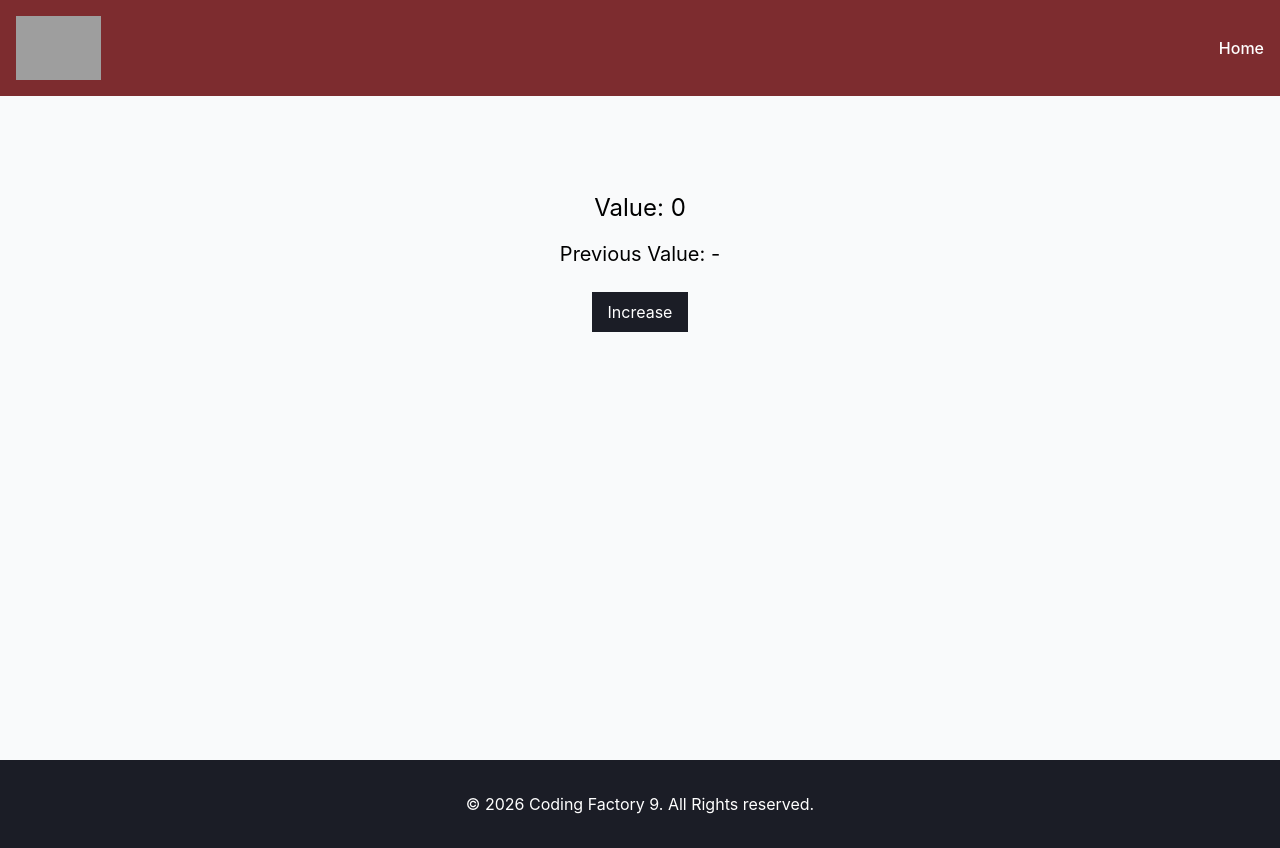
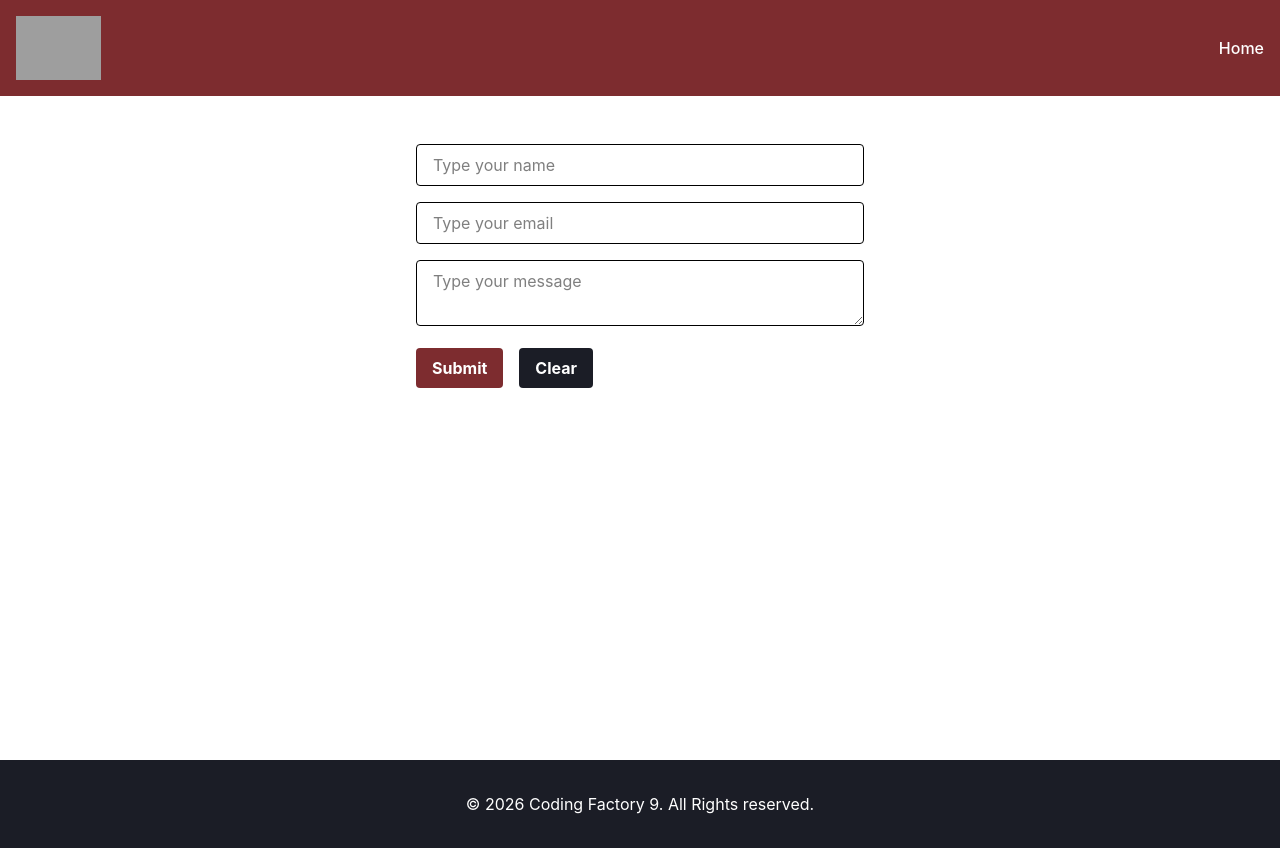
Before and after one commit to daster-13/cf9-react-app, a React (Vite) app: page /multifield-form in a window 1280 px wide. Built offline with nearby package versions, Linux system fonts and the light colour scheme; grey boxes are pictures that could not be loaded.

Commit message:
feat: add MultiFieldForm component

```diff
--- a/src/App.tsx
+++ b/src/App.tsx
@@ -1,64 +1,97 @@
-// import FunctionalComponent from "./components/LessonTwo/FunctionaComponent.tsx";
+
+// import FunctionalComponent from "./components/LessonTwo/FunctionalComponent.tsx";
 // import ClassComponent from "./components/LessonTwo/ClassComponent.tsx";
 // import ArrowFunctionalComponent from "./components/LessonTwo/ArrowFunctionalComponent.tsx";
 // import ArrowFunctionalComponentWithProps from "./components/LessonThree/ArrowFunctionalComponentWithProps.tsx";
-import Layout from "./components/Layout.tsx";
+// import Layout from "./components/Layout.tsx";
 // import CounterAdvanced from "./components/LessonFour/CounterAdvanced.tsx";
 // import NameChanger from "./components/LessonFive/NameChanger.tsx";
-// import CounterWithCustomHooks from "./components/LessonFive/CounterWithCustomHooks.tsx";
+// import CounterWithCustomHook from "./components/LessonFive/CounterWithCustomHook.tsx";
+// import {useEffect} from "react";
+// import NameChangerWithTitle from "./components/LessonFive/NameChangerWithTitle.tsx";
 // import AutoRedirect from "./components/LessonSix/AutoRedirect.tsx";
 // import AutoRedirectAdvanced from "./components/LessonSix/AutoRedirectAdvanced.tsx";
 // import WindowSize from "./components/LessonSix/WindowSize.tsx";
 // import FocusInput from "./components/LessonSix/FocusInput.tsx";
-import PreviousValue from "./components/LessonSix/PreviousValue.tsx";
+// import PreviousValue from "./components/LessonSix/PreviousValue.tsx";
+// import {useEffect} from "react";
+import {Route, Routes} from "react-router";
+// import NameChanger from "./components/LessonFive/NameChanger.tsx";
+import HomePage from "./pages/HomePage.tsx";
 
-// import Counter  from "./components/LessonFour/Counter.tsx"
+// import CounterAdvanced from "./components/LessonFour/CounterAdvanced.tsx";
+import RouterLayout from "./components/RouterLayout.tsx";
+import UserPage from "./pages/UserPage.tsx";
+import SearchPage from "./pages/SearchPage.tsx";
+import MultiFieldForm from "./components/LessonNine/MultiFieldForm.tsx";
+// import MultiFieldFormWithValidation from "./components/LessonNine/MultiFieldFormWithValidation.tsx";
+// import Counter from "./components/LessonFour/Counter.tsx";
 // import ClassCounter from "./components/LessonFour/ClassCounter.tsx";
-
-
-
+// import {useState} from "react";
 
 // type PropsA = {
-//     title: string,
-//     description: string,
+//   title: string,
+//   description: string,
 // }
-// type PropsB= {
-//     title: string,
-//     description: string,
+// type PropsB = {
+//   title: string,
+//   description: string,
 // }
 //
-// interface PropsTwo{
-//     title: string,
-//     description: string,
-// }
-// //UNION
-// type Status = "Error" | "Warning" | "Info";
+// // UNION
+// type Status = "Error" | "Info" | "Warning";
 //
-// //Tuples
-// type  Coordinates = [number, number];
+// // Tuples
+// type Coordinates = [number, number];
 //
 // //Functions
 // type ClickHandler = (event: MouseEvent) => void;
 //
 // //INTERSECTION
 // type Props = PropsA & PropsB;
+//
+// interface PropsTwo {
+//   title: string,
+//   description: string,
+// }
+//
+// interface PropsTwo {
+//   price: number,
+//   sort: number,
+// }
+// // PropsTwo = {title, description, price, sort}
+//
+// interface PropsThree extends PropsTwo {
+//   image: string,
+// }
+// // PropsThree = {title, description, price, sort, image}
 
-// interface PropsTwo{
-//    price:number,
-//    sort: number,
+// function setup() {
+//   alert("count")
 // }
-// PropsTwo = {title, description, price, sort}
-// interface PropsThree extends PropsTwo {
-//    image:string,
-// }
-//  PropsTree = {title, description, price, sort, image}
+//
+// useEffect(setup, [count])
+
+
+
 function App() {
 
+    // useEffect(() => {
+    //     alert("Hello World!");
+    //   }
+    //   )
+
+
+    // useEffect(() => {
+    //   history.pushState({}, "", "/about");
+    // }, []);
 
     return (
-
         <>
-          {/*Lesson Two*/}
+            {/*LESSON TWO*/}
+            {/*<FunctionalComponent />*/}
+            {/*<FunctionalComponent />*/}
+            {/*<FunctionalComponent />*/}
             {/*<FunctionalComponent />*/}
             {/*<ClassComponent />*/}
             {/*<ArrowFunctionalComponent />*/}
@@ -83,24 +116,74 @@ function App() {
             {/*  <CounterAdvanced/>*/}
             {/*</Layout>*/}
 
-          {/* Lesson Five */}
-          {/*<Layout addClasses="bg-gray-50 ">*/}
-          {/* /!*<NameChanger/>*!/*/}
-          {/*    <CounterWithCustomHooks/>*/}
+            {/*LESSON FIVE*/}
+            {/*<Layout addClasses="bg-gray-50">*/}
+            {/*  /!*<NameChanger/>*!/*/}
+            {/*  /!*<CounterWithCustomHook/>*!/*/}
+            {/*  <NameChangerWithTitle />*/}
             {/*</Layout>*/}
 
-          {/* Lesson Six */}
-          <Layout addClasses="bg-gray-50 ">
-              {/*<AutoRedirect/>*/}
-              {/*<AutoRedirectAdvanced/>*/}
-              {/*<WindowSize/>*/}
-              {/*<FocusInput/>*/}
-              <PreviousValue/>
+            {/*  LESSON SIX  */}
+            {/*  <Layout addClasses="bg-gray-50">*/}
+            {/*    /!*<AutoRedirect />*!/*/}
+            {/*    /!*<AutoRedirectAdvanced />*!/*/}
+            {/*    /!*<WindowSize/>*!/*/}
+            {/*    /!*<FocusInput />*!/*/}
+            {/*    <PreviousValue/>*/}
+            {/*  </Layout>*/}
 
-          </Layout>
+            {/*LESSON SEVEN*/}
+            {/*<Routes>*/}
+            {/*  <Route index element={<HomePage />} />*/}
+            {/*  /!*<Route path="/" element={<HomePage />} />*!/*/}
+            {/*  <Route path="name-changer" element={<NameChanger />} />*/}
+            {/*  <Route path="counter" element={<Counter />} />*/}
+            {/*  <Route path="counter-advanced" element={<CounterAdvanced />} />*/}
+            {/*</Routes>*/}
+
+            {/*/*/}
+            {/*/examples/*/}
+            {/*/examples/name-changer*/}
+            {/*/examples/counter*/}
+            {/*/examples/counter-advanced*/}
+
+            <Routes>
+                <Route element={<RouterLayout />}>
+                    <Route index element={<HomePage />} />
+                    {/*<Route path="examples?">*/}
+                    {/*<Route path="examples">*/}
+                    {/*  <Route index element={<NameChanger />} />*/}
+                    {/*  <Route path="name-changer" element={<NameChanger />} />*/}
+                    {/*  <Route path="counter" element={<Counter />} />*/}
+                    {/*  <Route path="counter-advanced" element={<CounterAdvanced />} />*/}
+                    {/*</Route>*/}
+
+                    <Route path="users">
+                        {/*<Route index element={<UserListPage />} />*/}
+                        <Route path=":userId" element={<UserPage />} />
+                        {/*  /users/15  Path Params  */}
+                        {/*  /users?id=15  Query Params  */}
+                        {/*  /users?page=2&sort=asc  Query Params  */}
+                    </Route>
+
+                    <Route path="search" element={<SearchPage />} />
+                    {/*  /search?query=React&page=2  Query Params  */}
+
+                    <Route path="multifield-form" element={<MultiFieldForm/>}/>
+                    {/*<Route path="multifield-form-validation" element={<MultiFieldFormWithValidation/>}/>*/}
+
+
+                </Route>
+                {/* /files/* */}
+                {/*<Route path="files/*" element={<File />} />*/}
+                {/*let params = useParams();*/}
+                {/*let filepath = params["*"]*/}
+                {/*<Route path="*" element={<NotFoundPage />} />*/}
+
+            </Routes>
+
         </>
     )
-
 }
 
-export default App;
+export default App
--- /dev/null
+++ b/src/components/LessonNine/MultiFieldForm.tsx
@@ -0,0 +1,91 @@
+import {useState} from "react";
+
+type FormValues ={
+    name: string,
+    email: string,
+    message: string,
+}
+const initialValues : FormValues = {
+    name: "",
+    email: "",
+    message: "",
+}
+
+const MultiFieldFieldForm = () => {
+    const[values,setValues] = useState<FormValues>(initialValues);
+    const[submittedData, setSubmittedData] = useState<FormValues | null>(null);
+
+    const handleChange = (
+        e : React.ChangeEvent<HTMLInputElement | HTMLTextAreaElement>,
+    )=>{
+        const {name, value} = e.target;
+        setValues((prev) => ({...prev, [name]: value}));
+    }
+    const handleClear = () => {
+        setValues(initialValues);
+    }
+    const handleSubmit = (e: React.FormEvent<HTMLFormElement>) => {
+        e.preventDefault();
+        setSubmittedData(values);
+        setValues(initialValues);
+    }
+    return (
+        <>
+            <form
+                onSubmit={handleSubmit}
+                className="max-w-md mx-auto space-y-4">
+                <input
+                    type="text"
+                    name="name"
+                    value={values.name}
+                    onChange={handleChange}
+                    placeholder="Type your name"
+                    className="w-full border rounded px-4 py-2"
+                />
+                <input
+                    type="email"
+                    name="email"
+                    value={values.email}
+                    onChange={handleChange}
+                    placeholder="Type your email"
+                    className="w-full border rounded px-4 py-2"
+
+                />
+                <textarea
+                    name="message"
+                    value={values.message}
+                    onChange={handleChange}
+                    placeholder="Type your message"
+                    className="w-full border rounded px-4 py-2"
+                    minLength={5}
+                >
+
+                </textarea>
+                <div className="flex gap-4">
+                    <button
+                        type="submit"
+                        className="bg-cf-dark-red text-white font-bold py-2 px-4 rounded">
+                        Submit
+                    </button>
+                    <button
+                        onClick={handleClear}
+                        className="bg-cf-dark-gray text-white font-bold py-2 px-4 rounded">
+                        Clear
+                    </button>
+
+                </div>
+            </form>
+
+            {submittedData && (
+                <>
+                <div className="mt-6 max-w-md mx-auto  border-t space-y-2">
+                    <p><strong>Name:</strong> {submittedData.name}</p>
+                    <p><strong>Email:</strong> {submittedData.email}</p>
+                    <p><strong>Message:</strong> {submittedData.message}</p>
+                </div>
+                </>
+            )}
+        </>
+    )
+}
+export default MultiFieldFieldForm;
```
Lines whose indentation alone changed are shown as unchanged.
